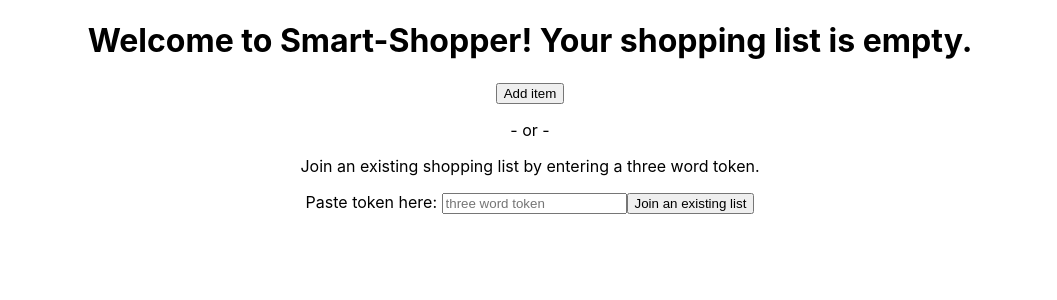
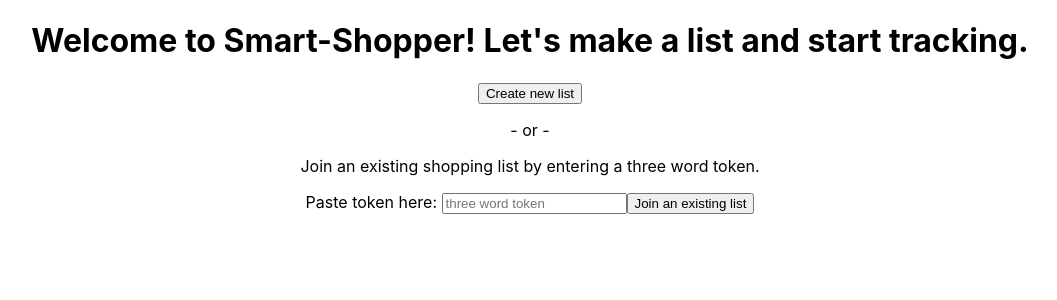
Before and after one commit to the-collab-lab/tcl-16-smart-shopping-list, a React (Create React App) app: page /AddItem in a window 1280 px wide. Shown: the top 300 px of the page, without its empty margins (110-1167 px from the left). Built offline with nearby package versions, Linux system fonts and the light colour scheme.

Commit message:
update copy for create new list w/ new user

```diff
--- a/src/components/Home.js
+++ b/src/components/Home.js
@@ -41,9 +41,9 @@ const Home = (props) => {
 
   return (
     <div className="home">
-      <h1>Welcome to Smart-Shopper! Your shopping list is empty.</h1>
+      <h1>Welcome to Smart-Shopper! Let's make a list and start tracking.</h1>
       <button className="new-list-btn" onClick={generateToken}>
-        Add item
+        Create new list
       </button>
       <p>- or -</p>
       <p>Join an existing shopping list by entering a three word token.</p>
```
